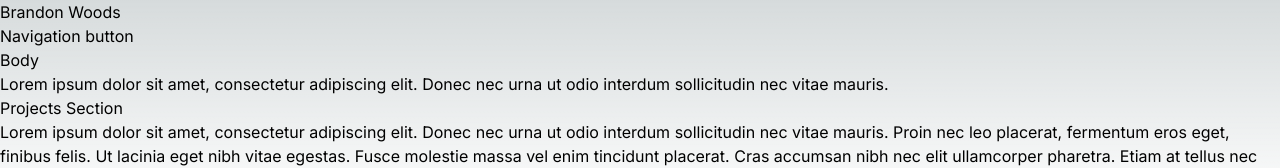
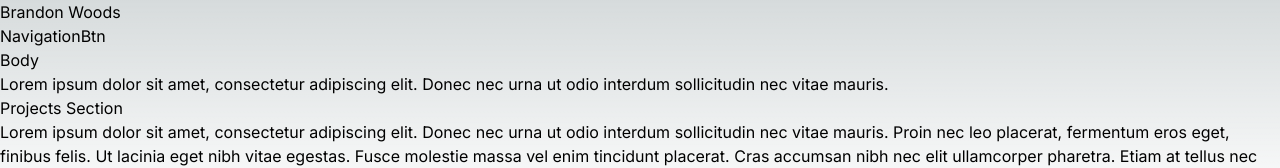
Before and after one commit to brawoods/Portfolio, a Next.js app: page / in a window 1280 px wide. Shown: the top 168 px of the page. Built offline with nearby package versions, Linux system fonts and the light colour scheme.

Commit message:
working nav button

```diff
--- a/src/app/page.tsx
+++ b/src/app/page.tsx
@@ -3,13 +3,15 @@
 import React, { useState } from "react";
 import { About, Contact, Overview, Projects } from "./ui/sections";
 import NavigationMenu from "./ui/navigation-menu";
-import NavigationBtn from "./ui/navigation-btn";
 
 export default function Home() {
-  const [navToggle, setNavToggle] = useState(false);
+  const [navToggle, setNavToggle] = useState<boolean>(false);
 
-  const onToggle = function (state: boolean, set: any) {
-    state == false ? set(true) : set(false);
+  const onToggle = function (
+    state: boolean,
+    set: React.Dispatch<React.SetStateAction<boolean>>
+  ) {
+    set(!state);
   };
 
   return (
@@ -18,8 +20,10 @@ export default function Home() {
         <div>
           <p>Brandon Woods</p>
         </div>
-        <NavigationBtn onClick={() => onToggle(navToggle, setNavToggle)} />
-        {navToggle && <NavigationMenu />}
+        <button onClick={() => onToggle(navToggle, setNavToggle)}>
+          NavigationBtn
+        </button>
+        <div>{navToggle && <NavigationMenu />}</div>
       </div>
       <div>
         Body
```
